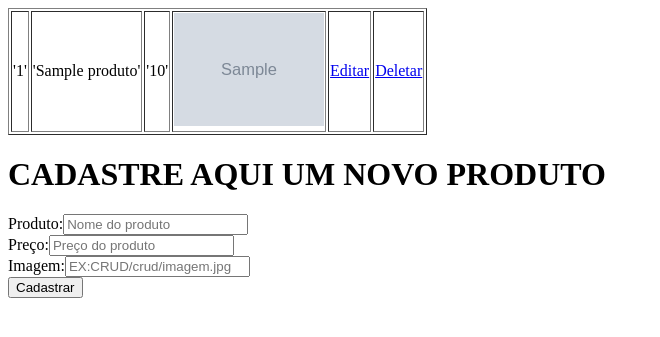
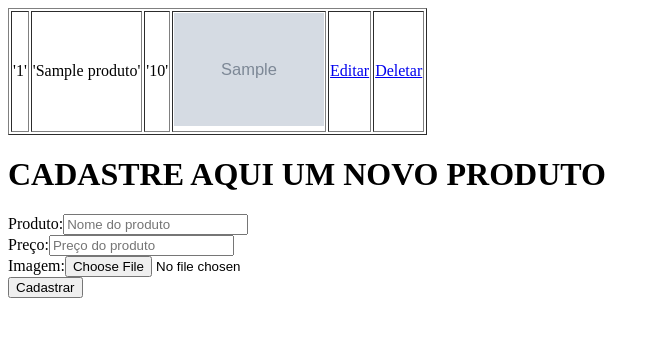
Before and after one commit to MichaelCostaOliveira/php, a PHP site: page /produtos.php in a window 1280 px wide. Shown: the top 337 px of the page, without its empty margins (0-660 px from the left). Run offline with PHP 8.4, Linux system fonts and the light colour scheme; the visitor is signed in with stand-in values (Sample User, id 1); tables that the repository leaves empty or names only in its code hold one stand-in row (values such as "Sample post"); grey boxes marked "Sample" are stand-in pictures.

Commit message:
Update produtos.php

```diff
--- a/crud/produtos.php
+++ b/crud/produtos.php
@@ -39,7 +39,7 @@ include_once("conexao.php");
         <form action="inserir_produto.php" method="post">
             Produto:<input type="text" name="produto" placeholder="Nome do produto"><br>
             Preço:<input type="text" name="valor" placeholder="Preço do produto "><br>
-            Imagem:<input type="text" name="imagem" placeholder="EX:CRUD/crud/imagem.jpg"><br>
+            Imagem:<input type="file" name="imagem"><br>
         <button>Cadastrar</button>
         </form>
     </body>
```
